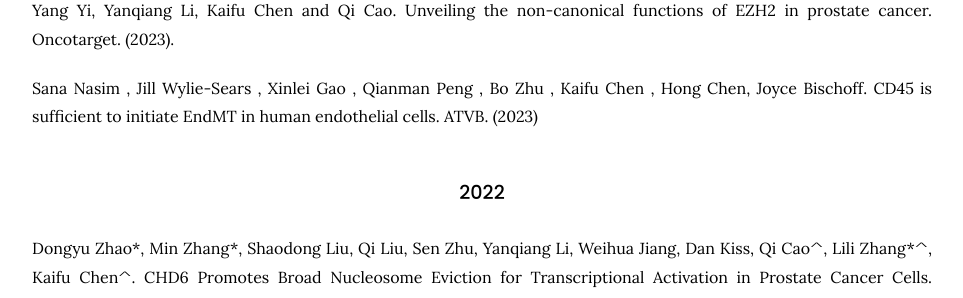
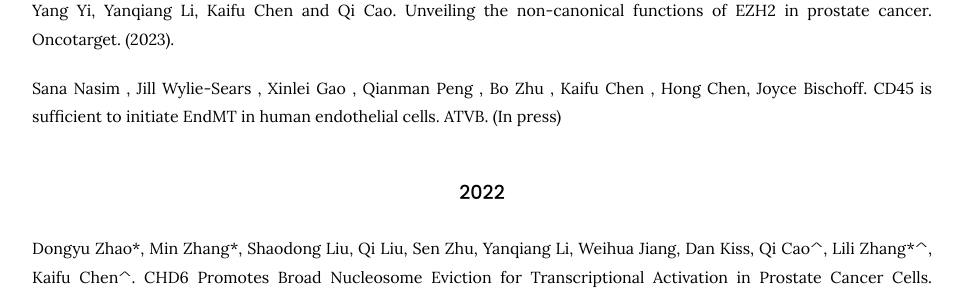
Before and after one commit to kaifuchenlab/kaifuchenlab.github.io, a Jekyll site: the page built from 3.publication/index.md, in a window 1280 px wide and 900 px high, scrolled down 633 px. Shown: the part 182-480 px from the top of the window, without its empty margins (158-1121 px from the left). Built offline with Jekyll 4.4.1, drawn with Linux system fonts in a browser that asks for light colours.

Commit message:
Update index.md

```diff
--- a/3.publication/index.md
+++ b/3.publication/index.md
@@ -27,7 +27,7 @@ Jun Cao\*, Xin Wang\*, Vivek Advani, Yao Wei Lu, Andrea P. Malizia, Gurinder Bir
 Yang Yi, Yanqiang Li, Kaifu Chen and Qi Cao. Unveiling the non-canonical functions of EZH2 in prostate cancer. Oncotarget. (2023).
 
 Sana Nasim , Jill Wylie-Sears , Xinlei Gao , Qianman Peng , Bo Zhu , Kaifu Chen , Hong Chen, Joyce Bischoff. CD45 is sufficient to initiate EndMT in human endothelial cells.
-ATVB. (2023)
+ATVB. (In press)
 
 ### 2022
 
```
